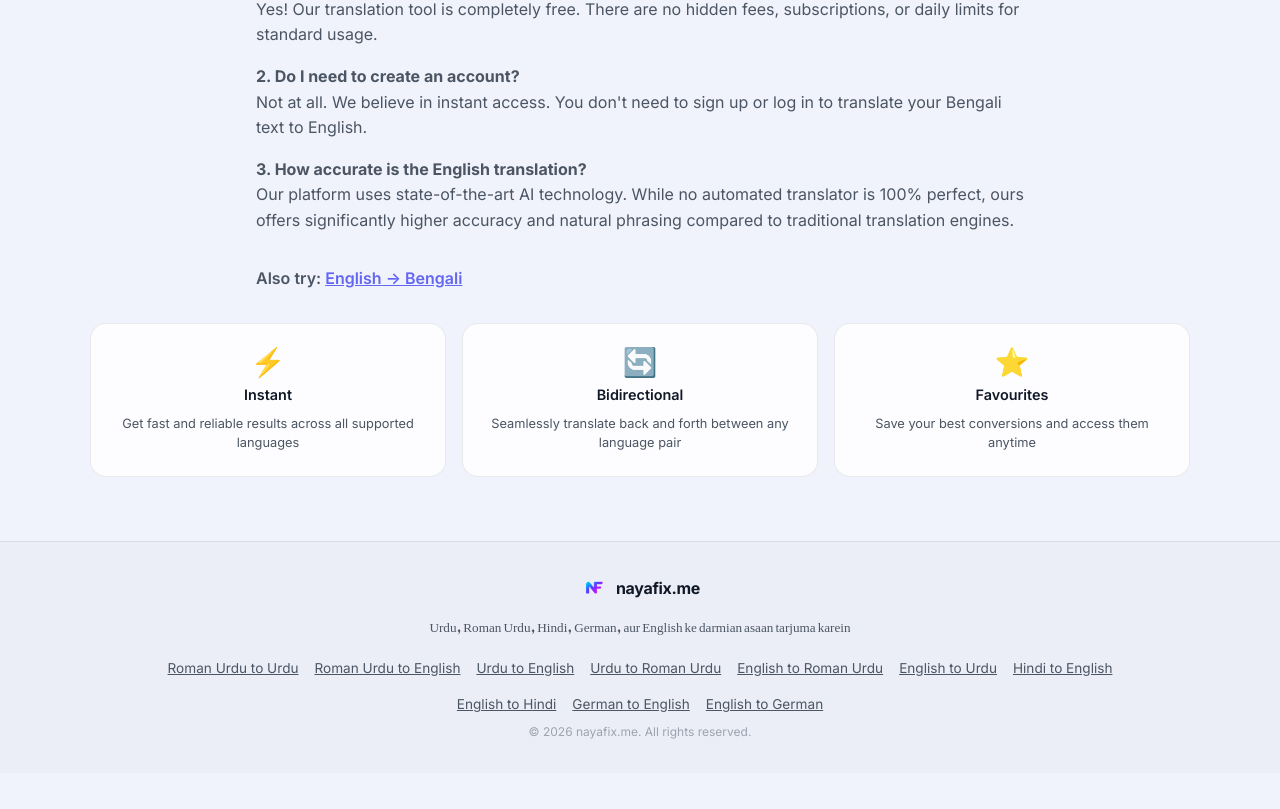
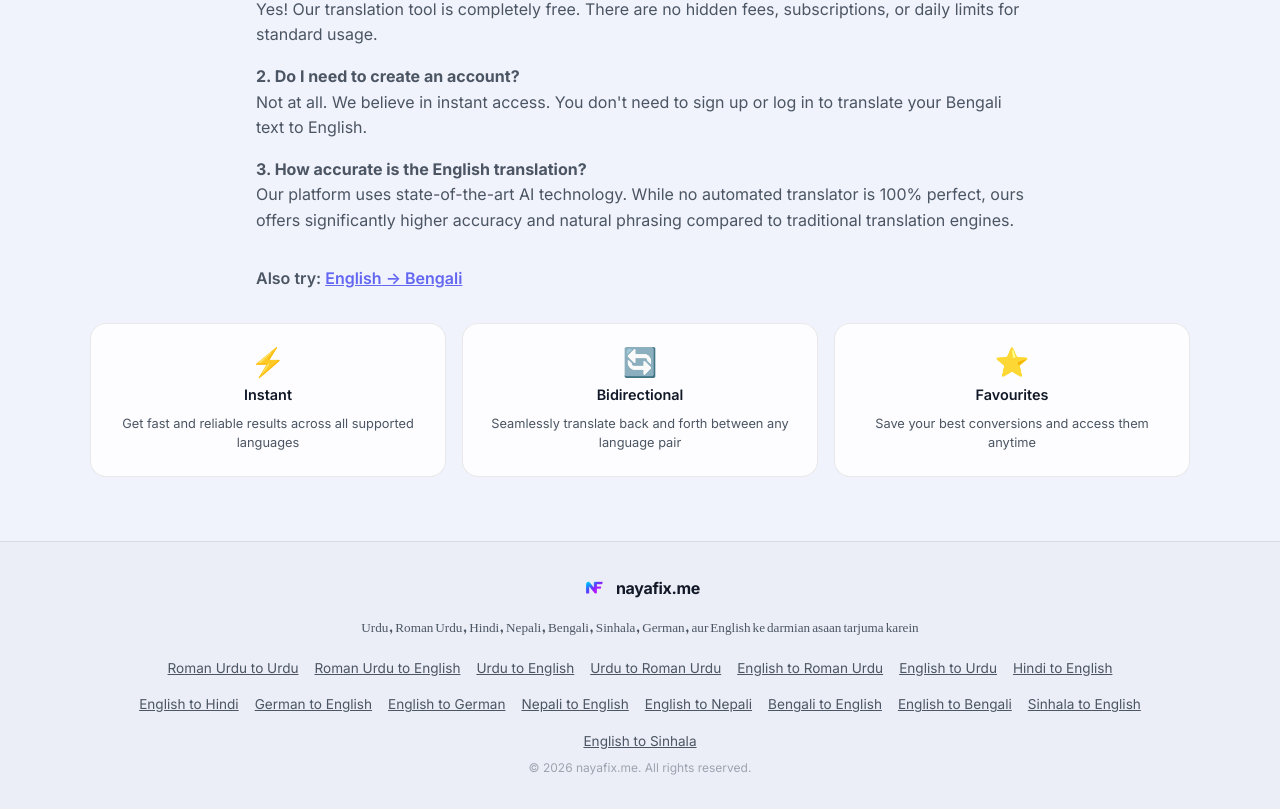
Before and after one commit to usamay15/nayafix, a Next.js app in the folder frontend/: page /translation/bengali-to-english in a window 1280 px wide. Shown: the part 1775-2584 px from the top of the page. Before the commit the page ends 2548 px from the top, so only its background shows below. Built offline with nearby package versions, Linux system fonts and the light colour scheme; a web font is replaced by a local one.

Commit message:
Update footer with new languages and quick links

```diff
--- a/frontend/components/AppShell.tsx
+++ b/frontend/components/AppShell.tsx
@@ -127,7 +127,7 @@ export default function AppShell({ title, subtitle, desc, seoContent, children }
         <footer className="site-footer">
           <div className="footer-inner">
             <div className="footer-brand"><LogoIcon/><span className="footer-brand-name">nayafix.me</span></div>
-            <p className="footer-tagline">Urdu, Roman Urdu, Hindi, German, aur English ke darmian asaan tarjuma karein</p>
+            <p className="footer-tagline">Urdu, Roman Urdu, Hindi, Nepali, Bengali, Sinhala, German, aur English ke darmian asaan tarjuma karein</p>
             <div className="footer-links" style={{ display: 'flex', gap: '1rem', marginTop: '1rem', flexWrap: 'wrap', justifyContent: 'center' }}>
               <a href="/translation/roman-urdu-to-urdu" style={{ color: 'var(--clr-text-2)', fontSize: '0.85rem', textDecoration: 'underline' }}>Roman Urdu to Urdu</a>
               <a href="/translation/roman-urdu-to-english" style={{ color: 'var(--clr-text-2)', fontSize: '0.85rem', textDecoration: 'underline' }}>Roman Urdu to English</a>
@@ -139,6 +139,12 @@ export default function AppShell({ title, subtitle, desc, seoContent, children }
               <a href="/translation/english-to-hindi" style={{ color: 'var(--clr-text-2)', fontSize: '0.85rem', textDecoration: 'underline' }}>English to Hindi</a>
               <a href="/translation/german-to-english" style={{ color: 'var(--clr-text-2)', fontSize: '0.85rem', textDecoration: 'underline' }}>German to English</a>
               <a href="/translation/english-to-german" style={{ color: 'var(--clr-text-2)', fontSize: '0.85rem', textDecoration: 'underline' }}>English to German</a>
+              <a href="/translation/nepali-to-english" style={{ color: 'var(--clr-text-2)', fontSize: '0.85rem', textDecoration: 'underline' }}>Nepali to English</a>
+              <a href="/translation/english-to-nepali" style={{ color: 'var(--clr-text-2)', fontSize: '0.85rem', textDecoration: 'underline' }}>English to Nepali</a>
+              <a href="/translation/bengali-to-english" style={{ color: 'var(--clr-text-2)', fontSize: '0.85rem', textDecoration: 'underline' }}>Bengali to English</a>
+              <a href="/translation/english-to-bengali" style={{ color: 'var(--clr-text-2)', fontSize: '0.85rem', textDecoration: 'underline' }}>English to Bengali</a>
+              <a href="/translation/sri-lankan-to-english" style={{ color: 'var(--clr-text-2)', fontSize: '0.85rem', textDecoration: 'underline' }}>Sinhala to English</a>
+              <a href="/translation/english-to-sri-lankan" style={{ color: 'var(--clr-text-2)', fontSize: '0.85rem', textDecoration: 'underline' }}>English to Sinhala</a>
             </div>
             <p className="footer-copy">© {new Date().getFullYear()} nayafix.me. All rights reserved.</p>
           </div>
```
